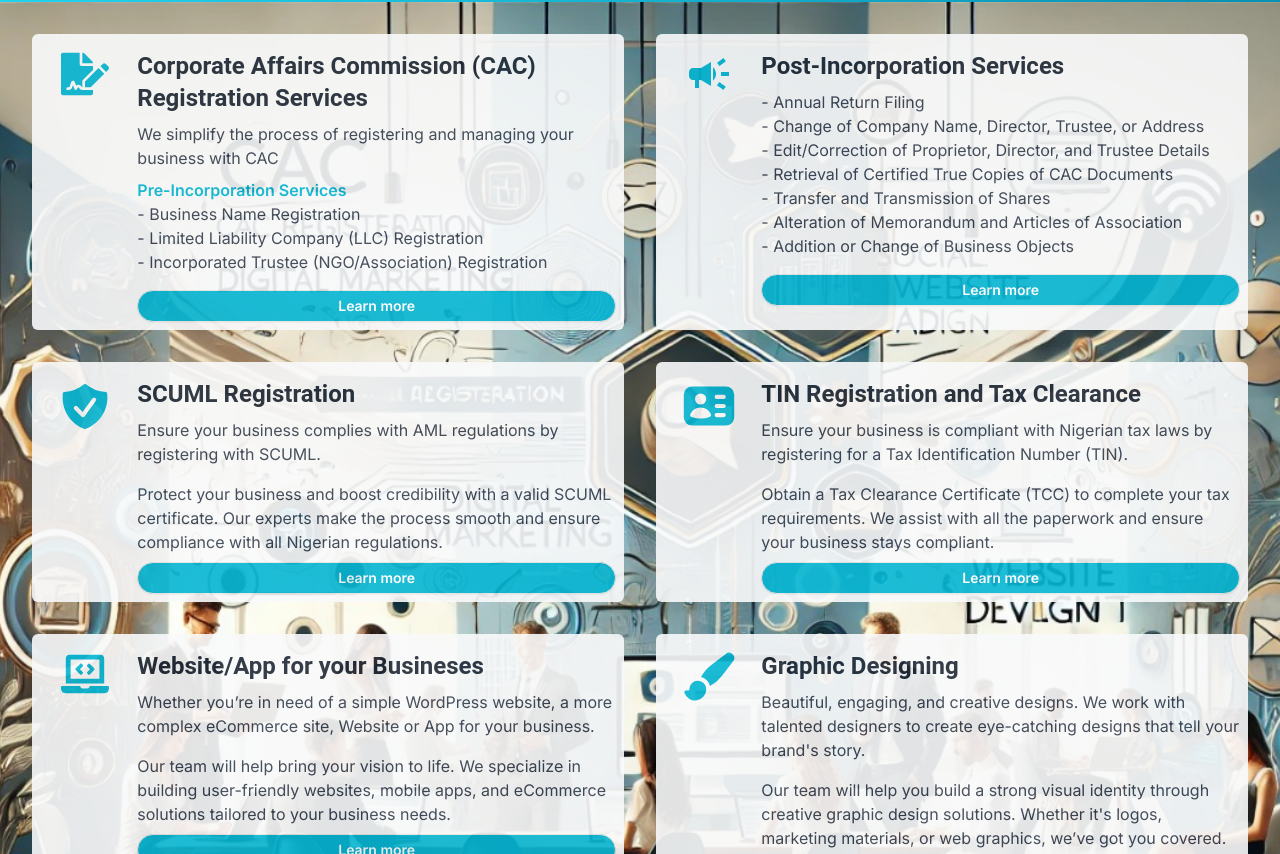
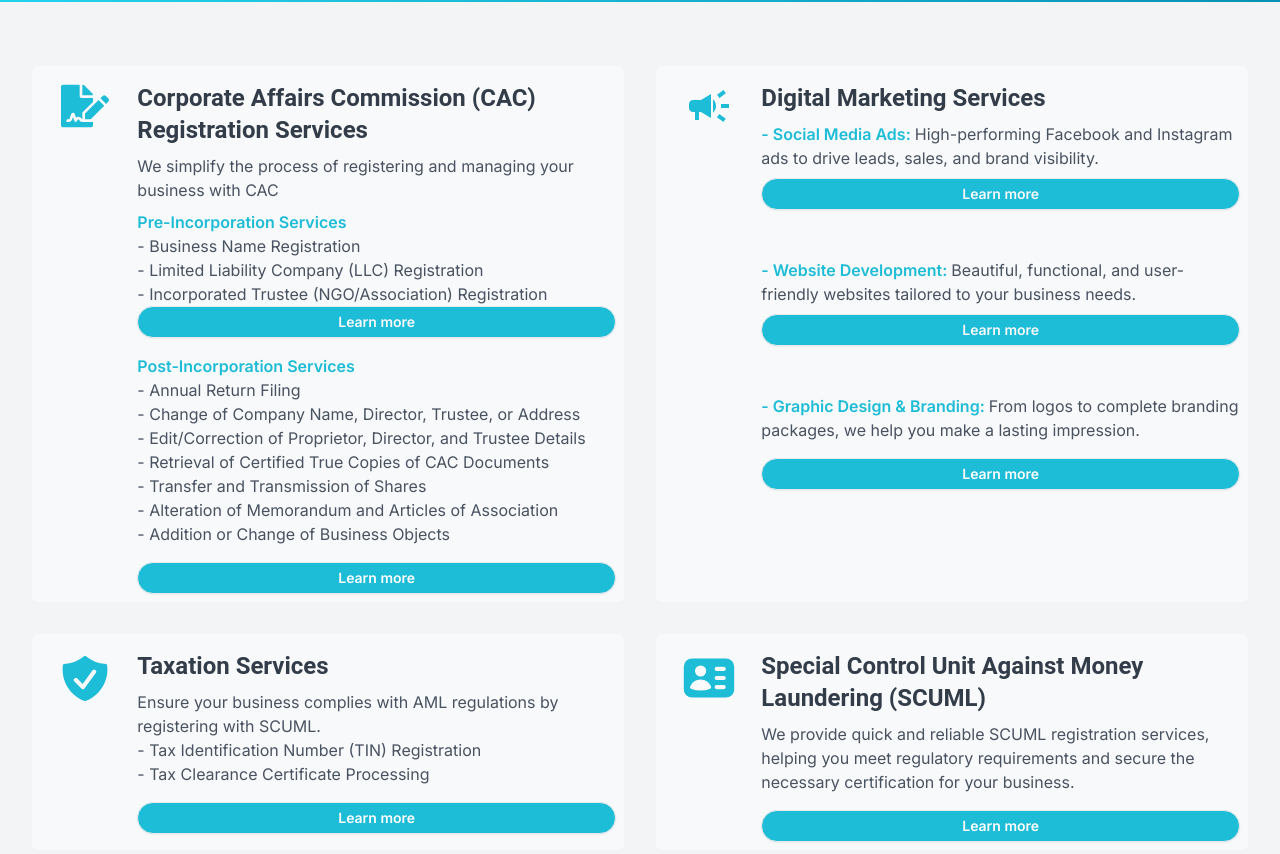
Before and after one commit to elijahkelechi/mlb_frontend, a React (Vite) app: page / in a window 1280 px wide. Shown: the part 1086-1940 px from the top of the page. Built offline with nearby package versions, Linux system fonts and the light colour scheme.

Commit message:
I commit

```diff
--- a/src/pages/Home.jsx
+++ b/src/pages/Home.jsx
@@ -52,16 +52,17 @@
             <li> - Limited Liability Company (LLC) Registration</li>
             <li> - Incorporated Trustee (NGO/Association) Registration</li>
           </ul>
-        </div>
-      ),
-      icon: <FaFileSignature className="text-cyan-500 text-5xl" />,
-      link: "/CAC_Pre-incoperation",
-    },
-    {
-      id: 2,
-      title: "Post-Incorporation Services",
-      shortDescription: (
+          <Link
+            onClick={handleScrollToTop}
+            to="/CAC_Pre-incoperation"
+            className="btn btn-sm w-full rounded-full mb-4 bg-cyan-500 hover:bg-gray-800 text-gray-50"
+          >
+            Learn more
+          </Link>
           <div>
+            <h1 className="font-bold text-cyan-500">
+              Post-Incorporation Services
+            </h1>
             <ul>
               <li> - Annual Return Filing</li>
               <li> - Change of Company Name, Director, Trustee, or Address</li>
@@ -74,48 +75,86 @@
               <li> - Addition or Change of Business Objects</li>
             </ul>
           </div>
+        </div>
       ),
-      icon: <MdCampaign className="text-cyan-500 text-5xl" />,
+      icon: <FaFileSignature className="text-cyan-500 text-5xl" />,
       link: "/CAC_post_incoperation",
     },
     {
+      id: 2,
+      title: "Digital Marketing Services",
+      shortDescription: (
+        <div>
+          <div>
+            <span className="font-bold text-cyan-500">
+              - Social Media Ads:{" "}
+            </span>
+            High-performing Facebook and Instagram ads to drive leads, sales,
+            and brand visibility.
+            <br />
+            <Link
+              onClick={handleScrollToTop}
+              to="/social_media_ads"
+              className="btn btn-sm bg-cyan-500 hover:bg-gray-800 text-gray-50 mt-2 mb-12 w-full rounded-full"
+            >
+              Learn more
+            </Link>
+          </div>
+          <div>
+            <span className="font-bold text-cyan-500">
+              - Website Development:{" "}
+            </span>
+            Beautiful, functional, and user-friendly websites tailored to your
+            business needs.
+            <br />
+            <Link
+              onClick={handleScrollToTop}
+              to="/website_app_design_development"
+              className="btn btn-sm bg-cyan-500 hover:bg-gray-800 text-gray-50 mt-2 mb-12 w-full rounded-full"
+            >
+              Learn more
+            </Link>
+          </div>
+          <div>
+            <span className="font-bold text-cyan-500">
+              - Graphic Design & Branding:{" "}
+            </span>
+            From logos to complete branding packages, we help you make a lasting
+            impression.
+            <br />
+          </div>
+        </div>
+      ),
+      icon: <MdCampaign className="text-cyan-500 text-5xl" />,
+      link: "/graphic-design",
+    },
+    {
       id: 3,
-      title: "SCUML Registration",
-      shortDescription:
-        "Ensure your business complies with AML regulations by registering with SCUML.",
-      fullDescription:
-        "Protect your business and boost credibility with a valid SCUML certificate. Our experts make the process smooth and ensure compliance with all Nigerian regulations.",
+      title: "Taxation Services",
+      shortDescription: (
+        <div>
+          Ensure your business complies with AML regulations by registering with
+          SCUML.
+          <ul>
+            <li>- Tax Identification Number (TIN) Registration</li>
+            <li>- Tax Clearance Certificate Processing</li>
+          </ul>
+        </div>
+      ),
       icon: <ShieldCheckIcon className="text-cyan-500 size-14" />,
       link: "/",
     },
     {
       id: 4,
-      title: "TIN Registration and Tax Clearance",
-      shortDescription:
-        "Ensure your business is compliant with Nigerian tax laws by registering for a Tax Identification Number (TIN).",
-      fullDescription:
-        "Obtain a Tax Clearance Certificate (TCC) to complete your tax requirements. We assist with all the paperwork and ensure your business stays compliant.",
+      title: "Special Control Unit Against Money Laundering (SCUML)",
+      shortDescription: (
+        <div>
+          We provide quick and reliable SCUML registration services, helping you
+          meet regulatory requirements and secure the necessary certification
+          for your business.
+        </div>
+      ),
       icon: <IdentificationIcon className="text-cyan-500 size-14" />,
-      link: "/",
-    },
-    {
-      id: 5,
-      title: "Website/App  for your Busineses",
-      shortDescription:
-        "Whether you’re in need of a simple WordPress website, a more complex eCommerce site, Website or App for your business.",
-      fullDescription:
-        "Our team will help bring your vision to life. We specialize in building user-friendly websites, mobile apps, and eCommerce solutions tailored to your business needs.",
-      icon: <FaLaptopCode className="text-cyan-500 text-5xl" />,
-      link: "/website_app_design_development",
-    },
-    {
-      id: 6,
-      title: "Graphic Designing",
-      shortDescription:
-        "Beautiful, engaging, and creative designs. We work with talented designers to create eye-catching designs that tell your brand's story.",
-      fullDescription:
-        "Our team will help you build a strong visual identity through creative graphic design solutions. Whether it's logos, marketing materials, or web graphics, we’ve got you covered.",
-      icon: <PaintBrushIcon className="text-cyan-500 size-14" />,
       link: "/",
     },
   ];
@@ -250,14 +289,14 @@
           We have all it takes! to Build your business 💪
         </h1>
       </div>
-      <div className="absolute h-[210rem] md:h-[115rem] lg:h-[70rem]  overflow-hidden">
+      <div className="relative h-[135rem] md:h-[115rem] lg:h-[62rem]  overflow-hidden">
         <img
-          className="absolute hidden lg:flex top-0 left-0 h-full w-full object-cover"
+          className="absolute hidden  top-0 left-0 h-full w-full object-cover"
           src={serviceSectionImage}
           alt="Landing"
         />
 
-        <div className="relative mt-8 cards-div mx-8 grid gap-8 grid-cols-1 lg:grid-cols-2 text-center justify-center">
+        <div className="relative mt-16 cards-div mx-8 grid gap-8 grid-cols-1 lg:grid-cols-2 text-center justify-center">
           {cards.map((card, index) => (
             <div
               key={card.id}
@@ -281,7 +320,7 @@
                 </div>
                 <Link
                   to={card.link}
-                  // onClick={() => toggleCard(index)}
+                  onClick={handleScrollToTop}
                   className="flex md:flex btn btn-sm px-2 mt-2 bg-cyan-500 text-white rounded-full hover:bg-gray-800 transition duration-300"
                 >
                   {/* {expandedCard === index ? "Show Less" : "Learn More"} */}
@@ -307,7 +346,7 @@
         </div>
       </div>
 
-      <div className="absolute leading-relaxed  p-8  md:mr-36 text-gray-50 md:p-8 md:pr-36 rounded-r-md top-[278rem] md:top-[180rem] lg:top-[130rem] z-10 bg-gradient-to-r from-cyan-400 to-cyan-600 overflow-x-hidden">
+      <div className="reative leading-relaxed  p-8  md:mr-36 text-gray-50 md:p-8 md:pr-36 rounded-r-md top-[0rem] md:top-[0rem] lg:top-[120rem] z-10 bg-gradient-to-r from-cyan-400 to-cyan-600 overflow-x-hidden">
         <div className="py-4 md:py-16 pb-8">
           <h1 className=" font-heading font-bold text-3xl md:text-4xl text-cyan-50 mt-2 ">
             Not Just Another Advertising Agency{" "}
@@ -341,7 +380,7 @@
           </Link>
         </div>
       </div>
-      <div className="grid place-items-center gap-4 md:gap-8 absolute top-[268rem] md:top-[192rem] lg:top-[135rem] z-40 w-full  md:w-[25rem] md:right-0  ">
+      <div className="hidden md:grid place-items-center gap-4 md:gap-8 absolute top-[268rem] md:top-[192rem] lg:top-[135rem] z-40 w-full  md:w-[25rem] md:right-0  ">
         <div className="bg-gray-50 text-gray-800 font-bold p-2 md:p-8 text-xl rounded-l-md flex items-center justify-center">
           <span className="relative text-lg md:text-5xl text-cyan-600 font-extrabold">
             <span className="absolute -top-4 -left-8 w-16 h-16 bg-gradient-to-r from-cyan-400 to-cyan-600 rounded-full blur-xl"></span>
@@ -372,6 +411,38 @@
         </div>
       </div>
 
+      {/* Mobie view */}
+
+      <div className="md:hidden grid place-items-center gap-4 md:gap-8 relative top-[0rem] md:top-[0rem] lg:top-[0rem] z-40 w-full  md:w-[25rem] md:right-0  ">
+        <div className="bg-gray-50 text-gray-800 font-bold p-2 md:p-8 text-xl rounded-l-md flex items-center justify-center">
+          <span className="relative text-lg md:text-5xl text-cyan-600 font-extrabold">
+            <span className="absolute -top-4 -left-8 w-16 h-16 bg-gradient-to-r from-cyan-400 to-cyan-600 rounded-full blur-xl"></span>
+            <span className="z-10 relative">89%</span>
+          </span>
+          <span className="ml-4 text-gray-700 text-sm md:text-xl font-medium">
+            Clients & employees retention rates
+          </span>
+        </div>
+
+        <div className="bg-gray-50 text-gray-800 font-bold p-2 md:p-8 text-xl rounded-l-md flex items-center justify-center">
+          <span className="relative text-5xl text-cyan-600 font-extrabold">
+            <span className="absolute -top-4 -left-8 w-16 h-16 bg-gradient-to-r from-cyan-400 to-cyan-600 rounded-full blur-xl"></span>
+            <span className="z-10 relative">8+</span>
+          </span>
+          <span className="ml-4 text-gray-700 text-sm md:text-xl font-medium">
+            Countries where we manage campaigns
+          </span>
+        </div>
+        <div className="bg-gray-50 text-gray-800 font-bold p-2 md:p-8 text-xl rounded-l-md flex items-center justify-center">
+          <span className="relative text-5xl text-cyan-600 font-extrabold">
+            <span className="absolute -top-4 -left-8 w-16 h-16 bg-gradient-to-r from-cyan-400 to-cyan-600 rounded-full blur-xl"></span>
+            <span className="z-10 relative">2k+</span>
+          </span>
+          <span className="ml-4 text-gray-700 text-sm md:text-xl font-medium">
+            Businesses | SCUML | TIN Registered
+          </span>
+        </div>
+      </div>
       {/* <motion.div className="absolute md:ml-36 text-gray-50 p-8 md:p-8 md:pr-36 rounded-l-md top-[300rem] md:top-[240rem] lg:top-[168rem] z-10 bg-gradient-to-r from-cyan-600 to-cyan-400">
         <div className="py-4 md:py-16 pb-8">
           <h1 className=" font-heading font-bold text-2xl md:text-4xl text-cyan-50 mt-2 ">
@@ -401,7 +472,7 @@
           </div>
         </div>
       </motion.div> */}
-      <div className="absolute text-center grid bg-gray-200 w-full mr-8  top-[329rem]  md:top-[225rem] lg:top-[210rem]">
+      <div className="relative text-center grid bg-gray-200 w-full mr-8  top-[0rem]  md:top-[0rem] lg:top-[0rem]">
         {/* Image and Overlay Section */}
         <div className="relative w-full text-center flex items-center justify-center">
           {/* Title Styled as a Message */}
@@ -517,7 +588,7 @@
           </div>
         </div>
       </div>
-      <div className="relative mt-[350rem] md:mt-[242rem] lg:mt-[212rem]">
+      <div className="relative mt-[0rem] md:mt-[0rem] lg:mt-[0rem]">
         <Footer />
       </div>
     </div>
```
Lines whose indentation alone changed are shown as unchanged.
